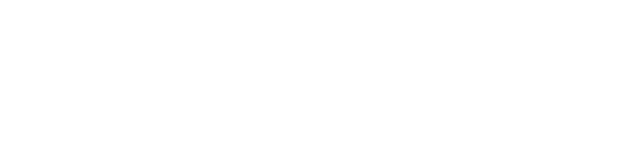
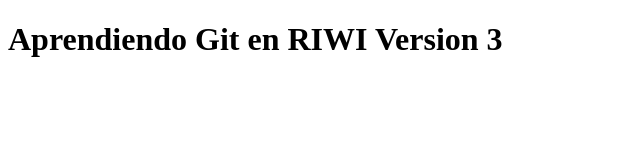
Before and after one commit to ei18/GIT_META_RIWI, a plain HTML site: page introduccion/index.html in a window 1280 px wide. Shown: the whole page, without its empty margins (0-640 px from the left). Drawn offline with Linux system fonts and the light colour scheme.

Commit message:
CambiosS

```diff
--- a/introduccion/index.html
+++ b/introduccion/index.html
@@ -6,6 +6,6 @@
     <title>Document</title>
 </head>
 <body>
-
+    <h1>Aprendiendo Git en RIWI Version 3</h1>
 </body>
 </html>
```
Also changed, not shown: 4 other files.
